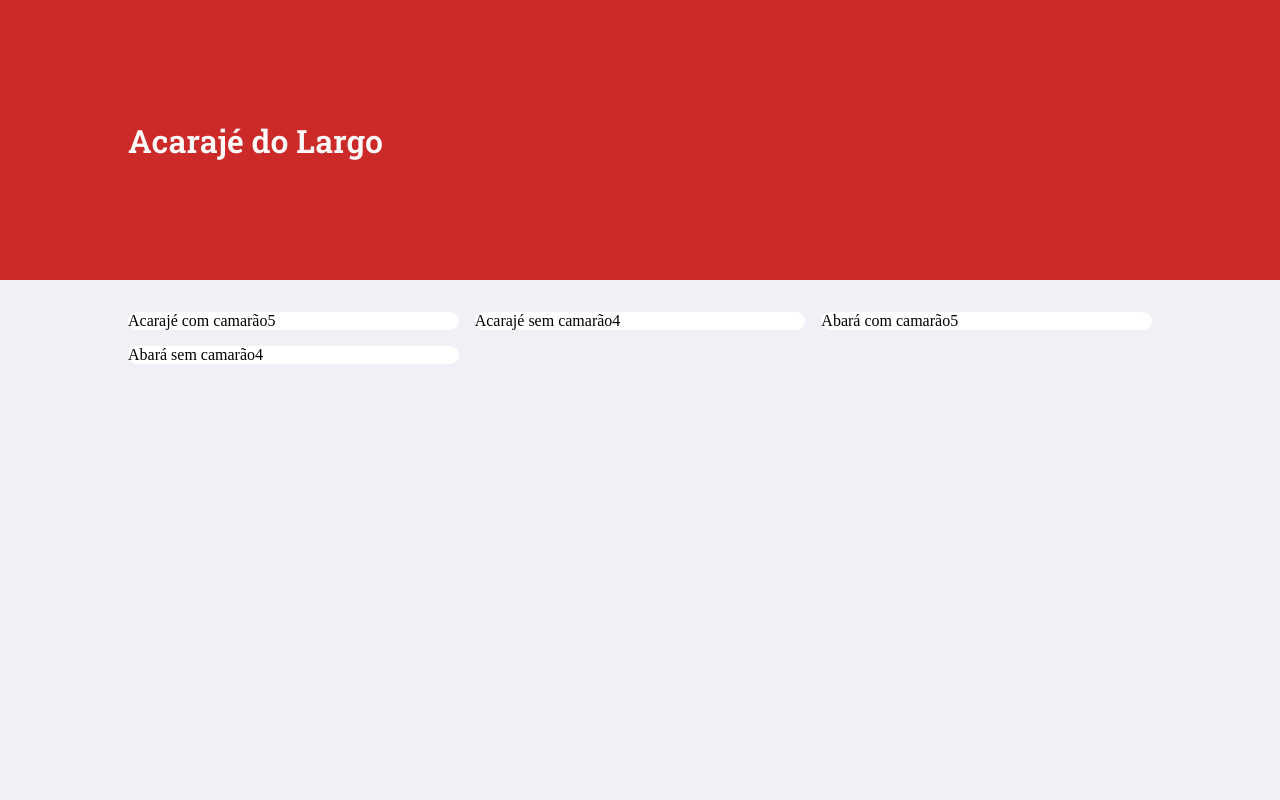
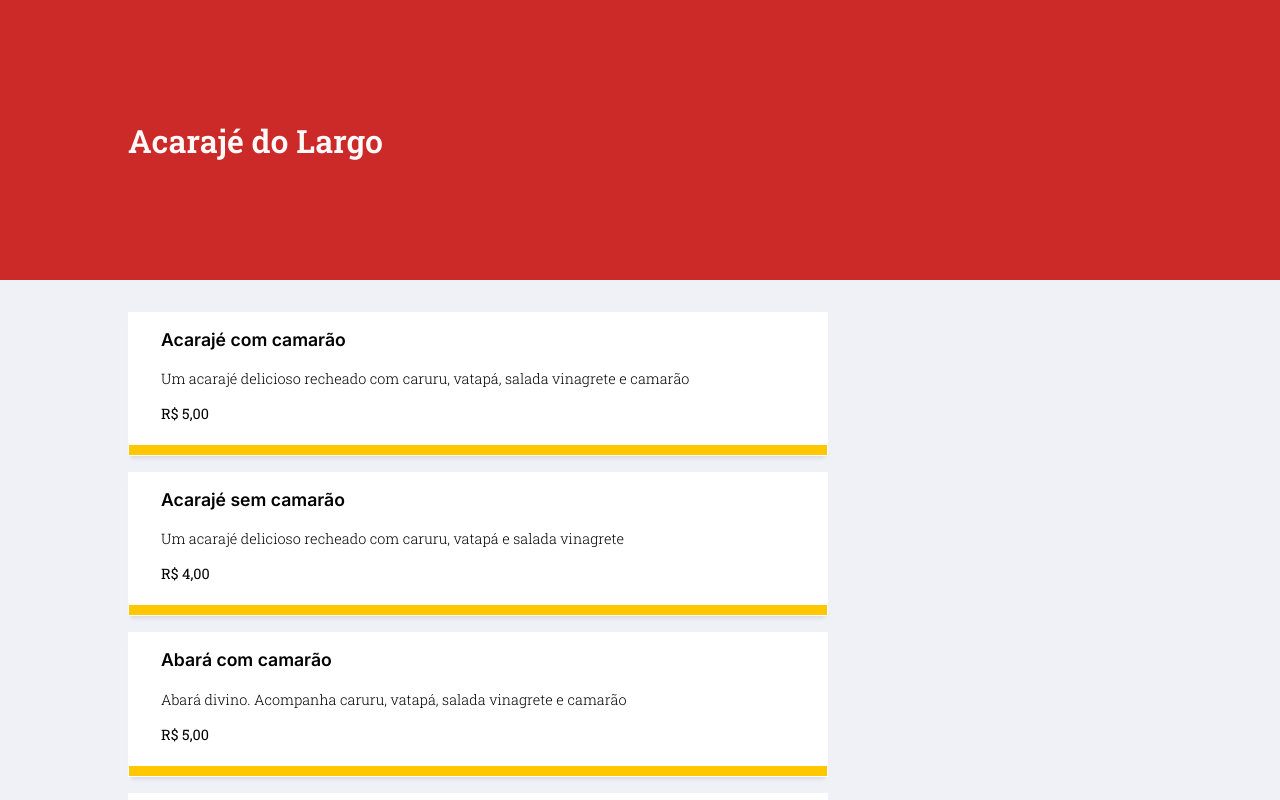
Before and after one commit to brunagerrard/projeto-depara-fullstack, a Next.js app in the folder frontend/: page /restaurants/1 in a window 1280 px wide. Shown: the top 800 px of the page. Built offline with nearby package versions, Linux system fonts and the light colour scheme.

Commit message:
style(RestaurantMenu): fonts colors shadows & shit

```diff
--- a/frontend/components/RestaurantMenu.js
+++ b/frontend/components/RestaurantMenu.js
@@ -4,28 +4,56 @@ export const List = styled.main`
   height: 100%;
   width: 100%;
   margin: 0 auto;
-  background-color: ${({ theme }) => theme.colors.background};
   display: grid;
-  grid-template-columns: repeat(auto-fill, minmax(300px, 1fr));
+  grid-template-columns: repeat(auto-fill, minmax(200px, 700px));
   grid-template-rows: repeat(auto-fill, 1fr);
   grid-gap: 1rem;
   padding: 2rem 10%;
 
   @media (max-width: 800px) {
-    grid-template-columns: repeat(auto-fill, minmax(210px, 1fr));
+    grid-template-columns: repeat(auto-fill, minmax(1fr, 300px));
   }
 `;
 
 const Option = styled.div`
   background-color: #ffffff;
-  border-radius: 30px;
+  box-shadow: 0 5px 4px -3px rgba(0, 0, 0, 0.1),
+    inset 0 -10px 0 0 ${({ theme }) => theme.colors.richYellow};
+  padding: 1rem 2rem;
+  cursor: pointer;
+  border: 1px solid #ffffff;
+  transition: border 0.2s, margin 0.3s;
+
+  &:hover {
+    border: 1px solid ${({ theme }) => theme.colors.richYellow};
+    margin-left: 0.4rem;
+
+    h3 {
+      color: ${({ theme }) => theme.colors.primaryRed};
+    }
+  }
+
+  h3 {
+    font: ${({ theme }) => theme.fonts.secTitles};
+    margin-bottom: 1.2rem;
+  }
+
+  p {
+    font: ${({ theme }) => theme.fonts.smallParagraph};
+
+    &:last-of-type {
+      margin: 1rem 0;
+      font-weight: 400;
+    }
+  }
 `;
 
 export const RestaurantMenu = ({ item }) => {
   return (
     <Option>
-      {item.option}
-      {item.price}
+      <h3>{item.option}</h3>
+      <p>{item.description}</p>
+      <p>R$ {item.price},00</p>
     </Option>
   );
 };
--- a/frontend/pages/_app.js
+++ b/frontend/pages/_app.js
@@ -24,10 +24,12 @@ const theme = {
     faintRose: "#c4a8b9",
   },
   fonts: {
+    titles: "600 2rem Roboto Slab, sans-serif",
+    secTitles: "600 1.1rem Inter, sans-serif",
+    paragraph: "300 1.1rem Inter, sans-serif",
+    smallParagraph: "300 .9rem Roboto Slab, sans-serif",
     links: "600 .9rem Inter, sans-serif",
     secLinks: "400 .8rem Inter, sans-serif",
-    paragraph: "300 1.1rem Montserrat, sans-serif",
-    titles: "600 2rem Roboto Slab, sans-serif",
   },
 };
 
```
